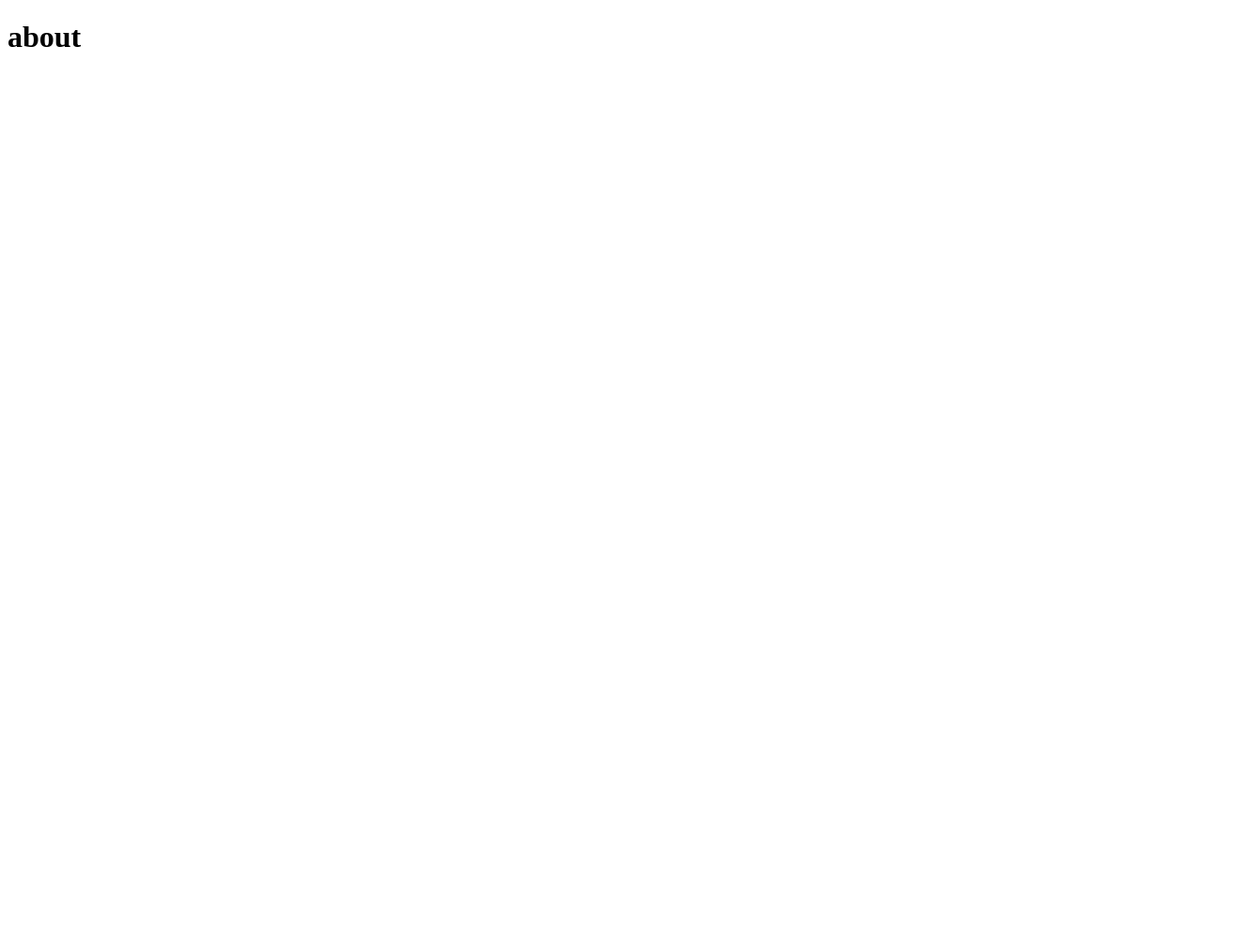
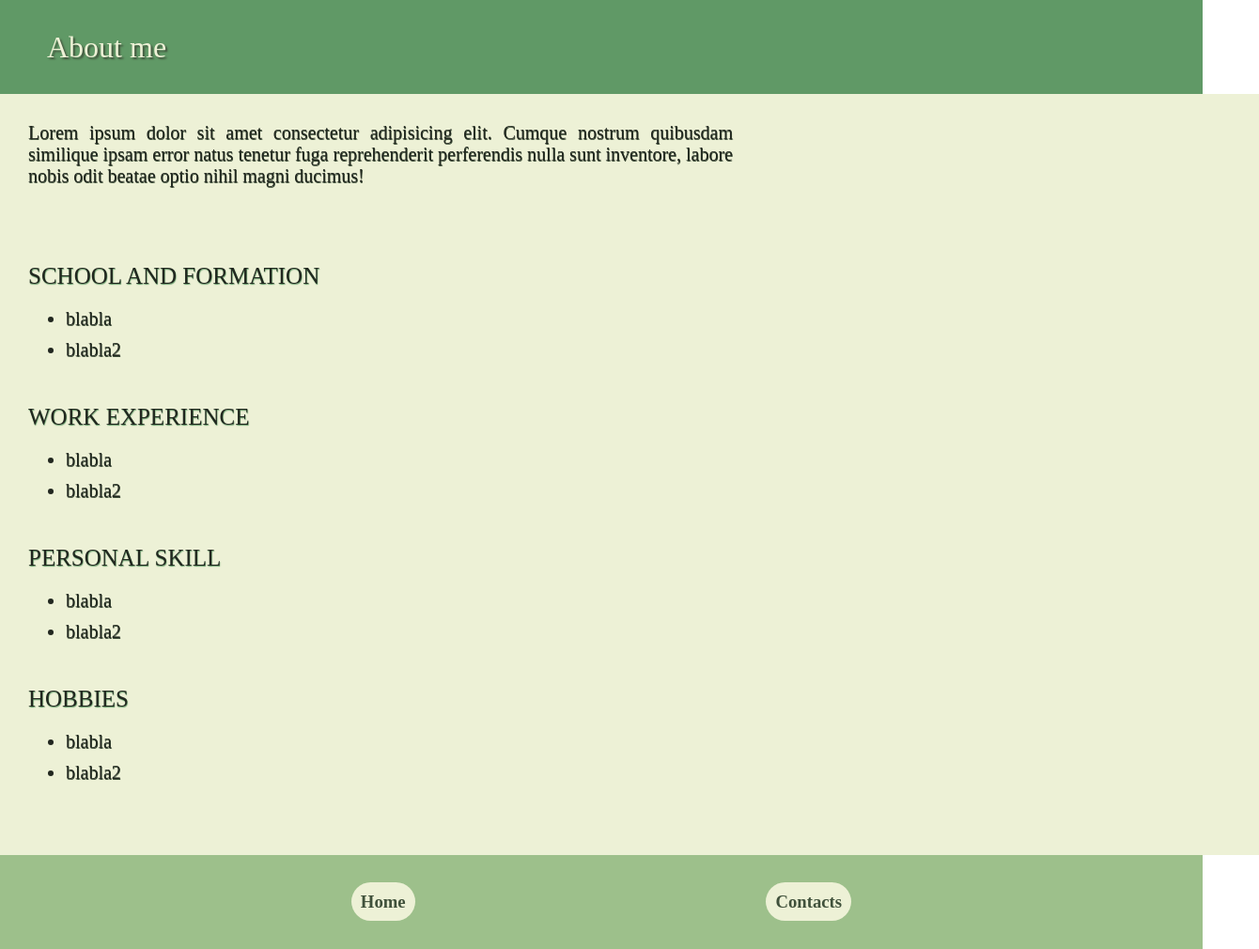
Before and after one commit to JoyBoyyy/html-portfolio, a plain HTML site: page about.html in a window 1280 px wide. Shown: the whole page at 94% size, 1340 px wide, since content can reach past the window. Before the commit the page ends 800 px from the top, so only its background shows below. Drawn offline with Linux system fonts and the light colour scheme.

Commit message:
Pagina about
prima versione pagina about

```diff
--- a/about.html
+++ b/about.html
@@ -3,9 +3,59 @@
 <head>
     <meta charset="UTF-8">
     <meta name="viewport" content="width=device-width, initial-scale=1.0">
-    <title>Document</title>
+    <title>About me</title>
+    <link rel="stylesheet" href="./styleAbout.css">
 </head>
 <body>
-    <h1>about</h1>
+    <div class="aboutTop">
+        <div class="titlepageTop"> About me </div>
+    </div>
+
+    <div class="aboutMiddle">
+        <div class="aboutSection">
+            <div class="aboutSectionInfo"> Lorem ipsum dolor sit amet consectetur adipisicing elit. Cumque nostrum quibusdam similique ipsam error natus tenetur fuga reprehenderit perferendis nulla sunt inventore, labore nobis odit beatae optio nihil magni ducimus!</div>
+        </div>
+        <div class="aboutSection">
+            <div class="aboutSectionTitle">School and Formation</div>
+            <div class="aboutSectionInfo">
+                <ul>
+                    <li>blabla</li>
+                    <li>blabla2</li>
+                </ul>
+            </div>
+        </div>
+        <div class="aboutSection">
+            <div class="aboutSectionTitle">Work Experience</div>
+            <div class="aboutSectionInfo">
+                <ul>
+                    <li>blabla</li>
+                    <li>blabla2</li>
+                </ul>
+            </div>
+        </div>
+        <div class="aboutSection">
+            <div class="aboutSectionTitle">Personal Skill</div>
+            <div class="aboutSectionInfo">
+                <ul>
+                    <li>blabla</li>
+                    <li>blabla2</li>
+                </ul>
+            </div>
+        </div>
+        <div class="aboutSection">
+            <div class="aboutSectionTitle">Hobbies</div>
+            <div class="aboutSectionInfo">
+                <ul>
+                    <li>blabla</li>
+                    <li>blabla2</li>
+                </ul>
+            </div>
+        </div>
+    </div>
+
+    <div class="aboutBottom">
+        <h3><a href="./index.html">Home</a></h3>
+        <h3><a href="./contact.html">Contacts</a></h3>
+    </div>
 </body>
 </html>
--- a/styleAbout.css
+++ b/styleAbout.css
@@ -0,0 +1,85 @@
+body{
+    margin: 0px;
+    padding: 0px;
+    font-family: "Tinos", serif;
+}
+
+div{
+    margin: 0px;
+    padding: 0px;
+}
+
+a{
+    text-decoration: none;
+    color: #21271f;
+}
+
+/* --------------------------------DESKTOP---------------------------------- */
+/* ---------------------TOP---------------------- */
+
+.aboutTop{
+    background-color: #609966;
+    width: 100%;
+    height: 100px;
+    display: flex;
+    justify-content: left;
+    align-items: center;
+}
+
+.titlepageTop{
+    font-size: 32px;
+    color: #EDF1D6;
+    text-shadow: 2px 2px 2px #40513B;
+    text-indent: 50px;
+}
+
+/* ---------------------MIDDLE---------------------- */
+
+.aboutMiddle{
+    background-color: #EDF1D6;
+    width: 100%;
+    padding: 30px 30px;
+}
+
+.aboutSection{
+ /* border: solid 1px black; */
+    display: flex;
+    flex-direction: column;
+    align-items: start;
+    width: 750px;
+    height: 150px;
+
+    text-align: justify;
+    font-size: 20px;
+    color: #21271f;
+    text-shadow: 0.5px 0.5px 0.5px #40513B;
+}
+
+.aboutSectionTitle{
+    font-size: 25px;
+    text-shadow: 0.5px 0.5px 1px #609966;
+    text-transform: uppercase;
+}
+
+.aboutSectionInfo * li{
+    padding-bottom: 10px;
+}
+
+/* ---------------------BOTTOM---------------------- */
+
+.aboutBottom{
+    background-color: #9DC08B;
+    height: 100px;
+    width: 100%;
+    display: flex;
+    justify-content: space-evenly;
+    align-items: center;
+}
+
+.aboutBottom * a{
+    background-color: #EDF1D6;
+    padding: 10px;
+    border-radius: 50px;
+    text-align: center;
+    color: #40513B;
+}
```
